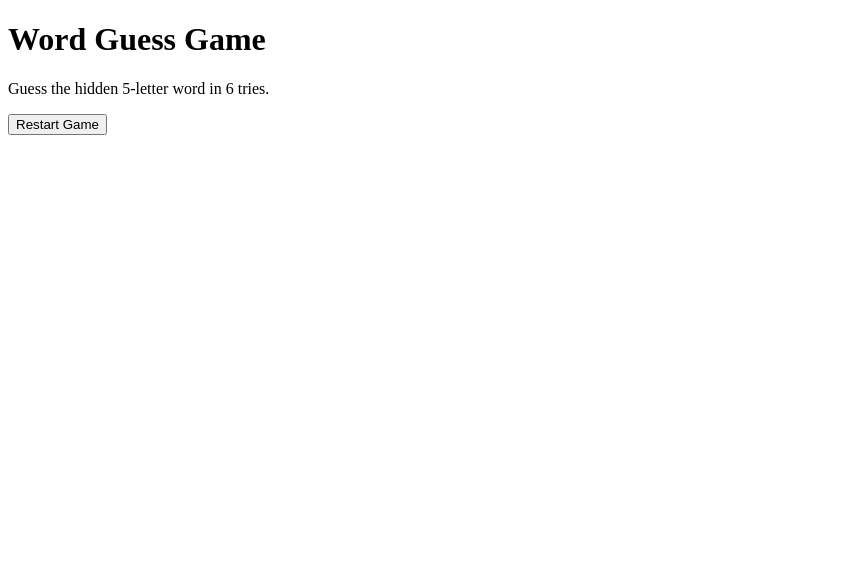
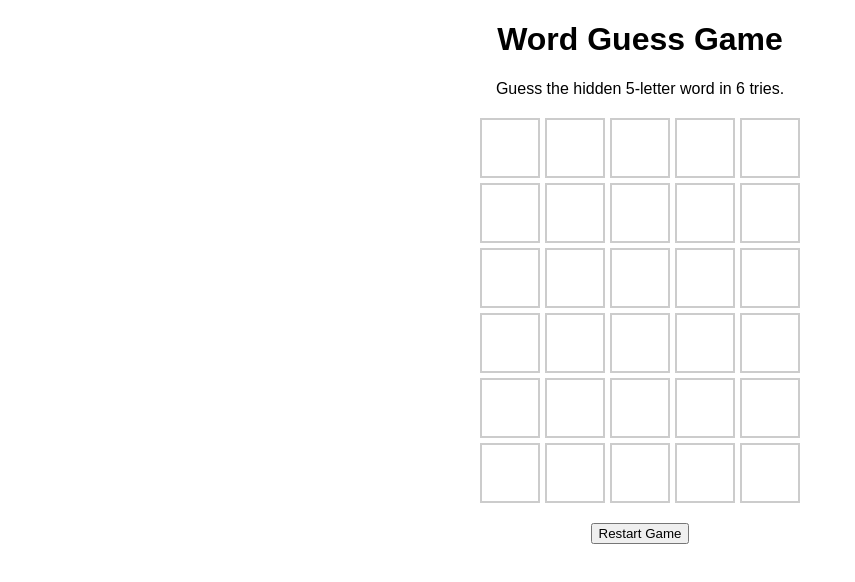
Before and after one commit to Blaze5470/Wordle, a plain HTML site: page Wordle/word-game.html in a window 1280 px wide. Shown: the whole page, without its empty margins (0-855 px from the left). Drawn offline with Linux system fonts and the light colour scheme.

Commit message:
Update word-game.html

```diff
--- a/Wordle/word-game.html
+++ b/Wordle/word-game.html
@@ -3,14 +3,19 @@
 <head>
     <meta charset="UTF-8">
     <title>Word Guess Game</title>
-    <link rel="stylesheet" href="css/word-game.css">
+    <link rel="stylesheet" href="css/styles.css">
 </head>
 <body>
 
-<h1>Word Guess Game</h1>
-<p>Guess the hidden 5-letter word in 6 tries.</p>
+<header>
+    <h1>Word Guess Game</h1>
+    <p>Guess the hidden 5-letter word in 6 tries.</p>
+</header>
+
+<p id="current-word"></p>
 
 <div id="board"></div>
+<div id="keyboard"></div>
 
 <p id="status"></p>
 
```
